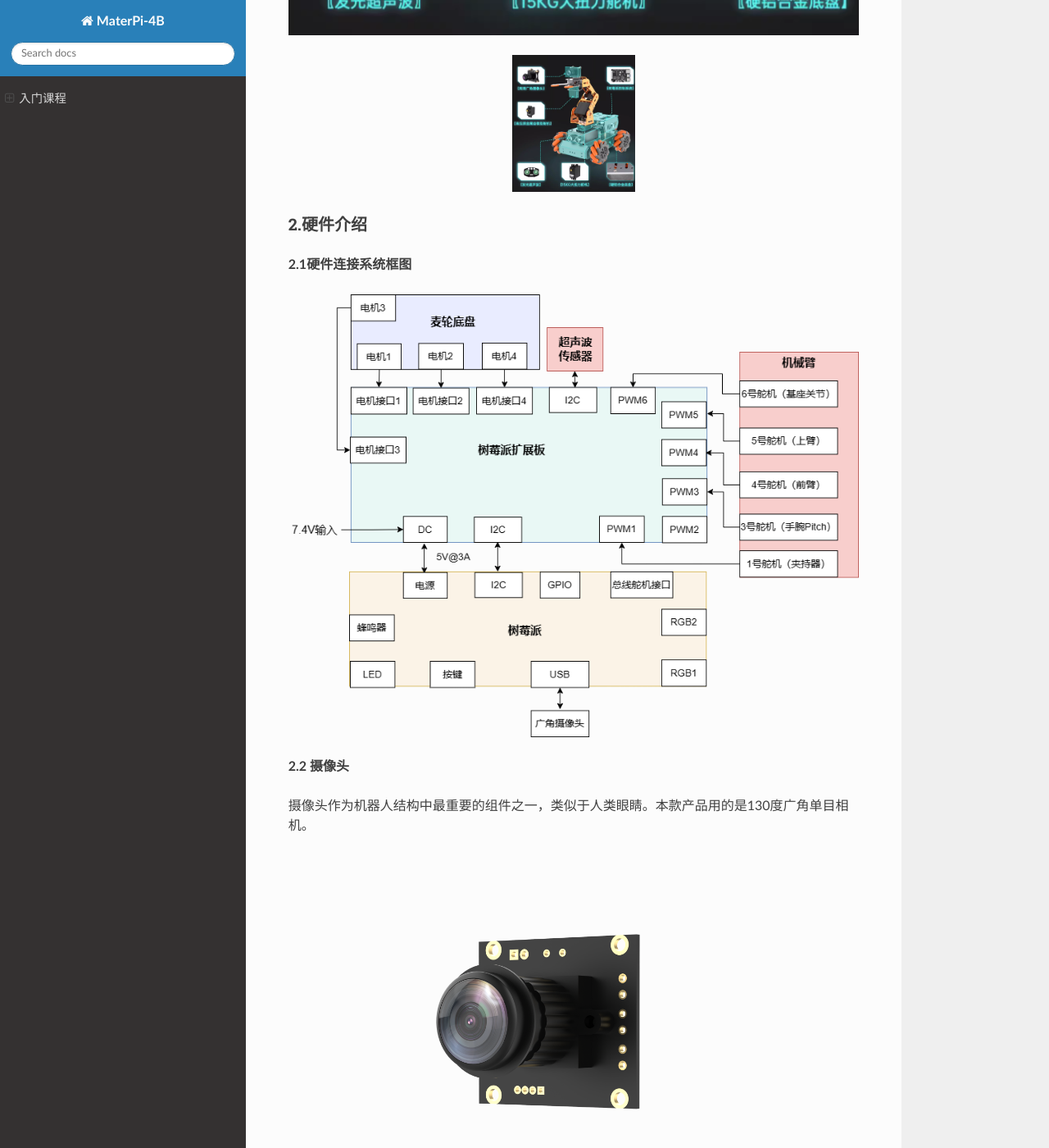
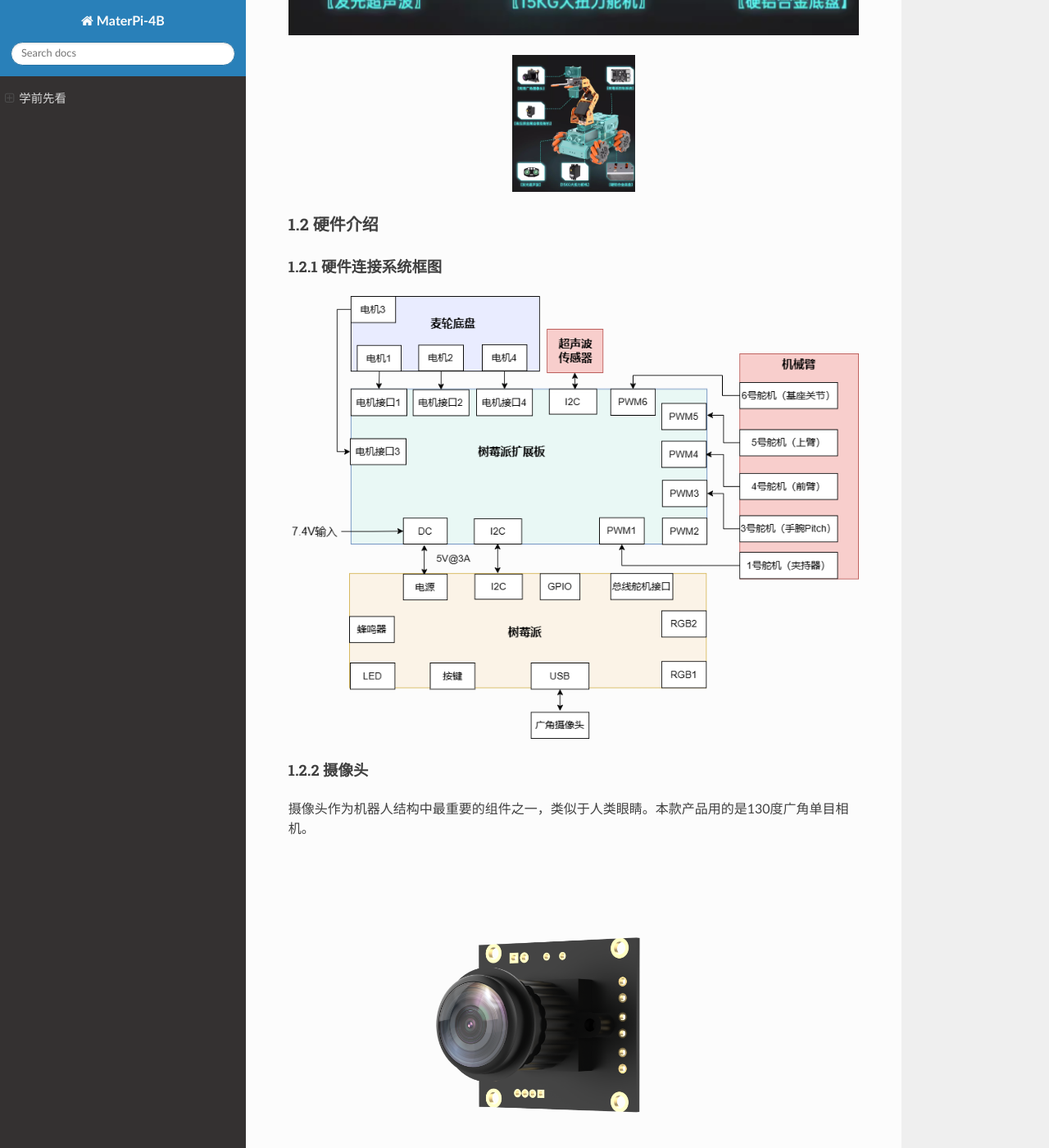
Before and after one commit to Hiwonder-docs/MasterPi-4B, a Sphinx documentation site: the page built from source/docs/MasterPi.md, in a window 1280 px wide and 1400 px high, scrolled down 1156 px. Shown: the whole window at 82% size. Built offline with Sphinx 7.4.7 and the Read the Docs theme 2.0.0, drawn with Linux system fonts in a browser that asks for light colours; pages that are not in the unit, such as notebooks, are missing from menus; some of the changed text lies outside the part shown.

Commit message:
second MasterPi

```diff
--- a/source/docs/MasterPi.md
+++ b/source/docs/MasterPi.md
@@ -1,7 +1,8 @@
-# 入门课程
+#  学前先看
+
 ##  1. 认识MasterPi智能视觉机器人
 
-### 1.产品简介
+### 1.1 产品简介
 
 MasterPi是一款基于树莓派开发的智能视觉机器人，它采用麦克纳姆轮底盘，并搭载5DOF机械臂和高清摄像头，配合OpenCV能实现色块分拣、目标追踪、视觉巡线、智能搬运等功能。
 
@@ -13,20 +14,20 @@ MasterPi搭载RGB发光超声波传感器，可以控制灯光变化，并能实
 </p>
 
 
-### 2.硬件介绍
+### 1.2 硬件介绍
 
-**2.1硬件连接系统框图**
+#### 1.2.1 硬件连接系统框图
 
 ![Img](../_static/media/masterpi/masterpi2.png)
 
 
-**2.2 摄像头**
+#### 1.2.2 摄像头
 
 摄像头作为机器人结构中最重要的组件之一，类似于人类眼睛。本款产品用的是130度广角单目相机。
 
 ![Img](../_static/media/masterpi/masterpi3.png)
 
-**2.3 树莓派主控**
+#### 1.2.3 树莓派主控
 
 本款产品采用的是树莓派4B+扩展板。树莓派4B主板是一种小型的单板计算机，具有基本的计算能力，通过各种接口（如HDMI、USB、GPIO）支持多种外围设备的连接，使其成为学习编程、玩转各种创意项目的理想选择。
 
@@ -34,7 +35,7 @@ MasterPi搭载RGB发光超声波传感器，可以控制灯光变化，并能实
 
 ![Img](../_static/media/masterpi/masterpi4.png)
 
-**2.4 发光超声波**
+#### 1.2.4 发光超声波
 
 芯片内部集成超声波发射电路、超声波接收电路、数字处理电路等。模块采用 IIC 通信接口，能通过 IIC通信进行读取超声波传感器测量的距离。
 
@@ -49,7 +50,7 @@ MasterPi搭载RGB发光超声波传感器，可以控制灯光变化，并能实
 | SDA   | SDA 数据线 |
 | SCL   | SCL时钟线  |
 
-**2.5 机械臂舵机**
+#### 1.2.5 机械臂舵机
 
 云台部分采用的是LFD-01M舵机，这款舵机具有控制精度高、线性度好、响应速度快和扭力大等特点，常用于各种仿生机器人的角度关节设计。
 
@@ -65,18 +66,18 @@ MasterPi搭载RGB发光超声波传感器，可以控制灯光变化，并能实
 | 红色接线 | 电源正极 |
 | 棕色接线 | 地线  |
 
-**2.6 直流电机**
+#### 1.2.6 直流电机
 
 电机为机器人的动力模块，本款产品使用的是减速比1:120的直流减速电机，其电压范围为DC3V-6V，输出功率0.6W，关于更多参数可前往“4 硬件资料”进行查看。
 
 ![Img](../_static/media/masterpi/masterpi8.png)
 
-**2.7 锂电池**
+#### 1.2.7 锂电池
 
 本款产品采用的是两节3.7V的18650锂电池，电池容量为1800mAh，关于其充电方法可前往“第1章 学前先看/第3课 设备充电、开机及自检”查看。
 
 ![Img](../_static/media/masterpi/masterpi9.png)
 
-###  3.产品清单 ###
+###  1.3产品清单
 
 ![Img](../_static/media/masterpi/masterpi10.png)
```
